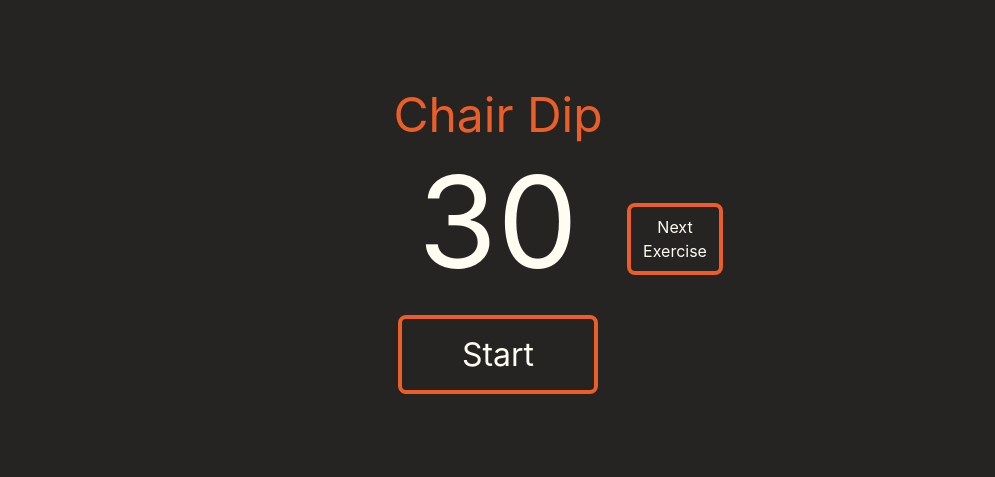
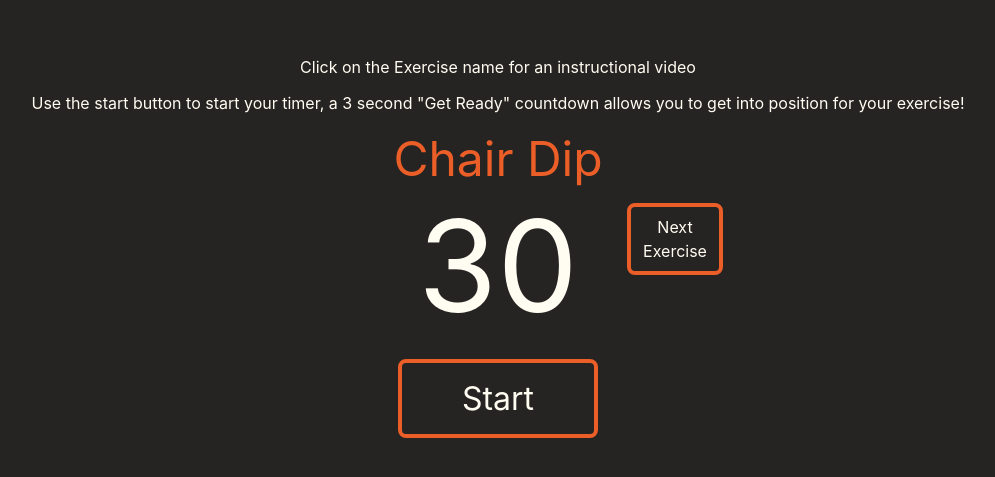
Before and after one commit to corygold-dev/2min.fit, a React (Create React App) app: page / in a window 1280 px wide. Shown: the part 161-638 px from the top of the page, without its empty margins (142-1137 px from the left). Built offline with nearby package versions, Linux system fonts and the light colour scheme.

Commit message:
Organize css files

```diff
--- a/src/App.jsx
+++ b/src/App.jsx
@@ -1,15 +1,15 @@
-import Counter from "./components/Counter";
-import { ExerciseDisplay } from "./components/ExerciseDisplay";
-import ExerciseSelector from "./components/ExerciseSelector";
+import Counter from "./components/Counter/Counter";
+import ExerciseDisplay from "./components/ExerciseDisplay/ExerciseDisplay";
+import ExerciseSelector from "./components/ExerciseSelector/ExerciseSelector";
+import Instructions from "./components/Instructions/Instructions";
 
-function App() {
+export default function App() {
   return (
     <div id="main-app">
+      <Instructions />
       <ExerciseDisplay />
       <Counter />
       <ExerciseSelector />
     </div>
   );
 }
-
-export default App;
--- /dev/null
+++ b/src/components/Counter/Counter.css
@@ -0,0 +1,9 @@
+#counter {
+  font-size: 8em;
+  margin-bottom: 1rem;
+}
+
+#timer-button {
+  font-size: 2em;
+  width: 200px;
+}
--- /dev/null
+++ b/src/components/ExerciseDisplay/ExerciseDisplay.css
@@ -0,0 +1,14 @@
+#exercise-display {
+  font-size: 3em;
+  color: #eb5e28;
+}
+
+#exercise-display:hover {
+  color: #ccc5b9;
+  transition: 200ms;
+}
+
+#exercise-display a {
+  text-decoration: none;
+  color: inherit;
+}
--- /dev/null
+++ b/src/components/ExerciseSelector/ExerciseSelector.css
@@ -0,0 +1,12 @@
+#next-prev-buttons {
+    position: fixed;
+    min-width: 450px;
+    display: flex;
+    justify-content: space-between;
+    /* margin: 5vw; */
+  }
+
+  #next-prev-buttons * {
+    max-width: 6em;
+    line-height: 1.5;
+  }
--- /dev/null
+++ b/src/components/Instructions/Instructions.jsx
@@ -0,0 +1,17 @@
+import React from "react";
+
+export default function Instructions() {
+  return (
+    <div id="instructions">
+      <div id="top-instructions">
+        <p>Click on the Exercise name for an instructional video</p>
+      </div>
+      <div id="bottom-instructions">
+        <p>
+          Use the start button to start your timer, a 3 second "Get Ready"
+          countdown allows you to get into position for your exercise!
+        </p>
+      </div>
+    </div>
+  );
+}
--- a/src/index.css
+++ b/src/index.css
@@ -32,49 +32,3 @@ button:hover {
   background-color: #eb5e28;
   transition: 200ms;
 }
-
-#exercise-display {
-  font-size: 3em;
-  color: #eb5e28;
-}
-
-#exercise-display:hover {
-  color: #ccc5b9;
-  transition: 200ms;
-}
-
-#exercise-display a {
-  text-decoration: none;
-  color: inherit;
-}
-
-#timer-button {
-  font-size: 2em;
-  width: 200px;
-}
-
-#counter {
-  font-size: 8em;
-  margin-bottom: 1rem;
-}
-
-#next-prev-buttons {
-  position: fixed;
-  min-width: 450px;
-  display: flex;
-  justify-content: space-between;
-  /* margin: 5vw; */
-}
-
-#next-prev-buttons * {
-  max-width: 6em;
-  line-height: 1.5;
-}
-
-/* #next-exercise {
-  margin-left: 10em;
-}
-
-#previous-exercise {
-  margin-right: 10em;
-} */
```
Also changed, not shown: src/components/Counter/Counter.jsx (renamed from src/components/Counter.jsx, +8 -7 lines), src/components/ExerciseDisplay/ExerciseDisplay.jsx (renamed from src/components/ExerciseDisplay.jsx, +4 -3 lines), src/components/ExerciseSelector/ExerciseSelector.jsx (renamed from src/components/ExerciseSelector.jsx, +4 -5 lines), src/components/Instructions/Instructions.css (added).
